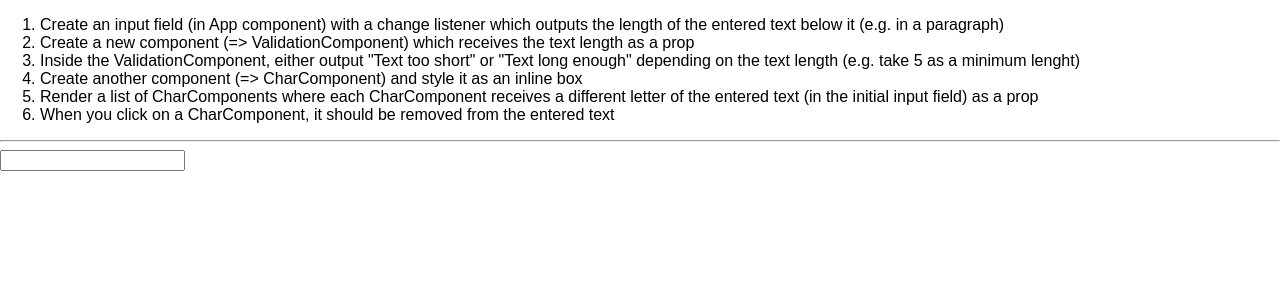
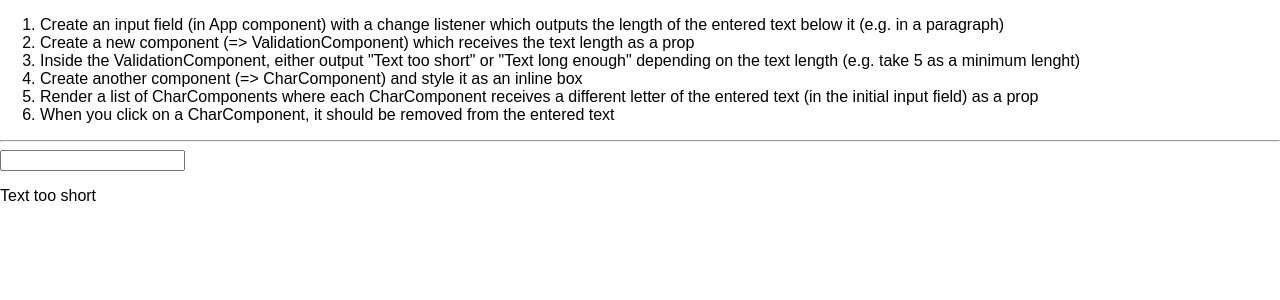
Before and after one commit to zerga9/react-text-app, a React (Create React App) app: page / in a window 1280 px wide. Shown: the top 300 px of the page. Built offline with nearby package versions, Linux system fonts and the light colour scheme.

Commit message:
New component Validation which receives text-length as prop

```diff
--- a/src/App.js
+++ b/src/App.js
@@ -1,5 +1,5 @@
 import React, { Component } from 'react';
-
+import Validation from './Validation/Validation';
 
 class App extends Component {
   state = {
@@ -25,6 +25,7 @@
           onChange={this.inputChangedHandler}
           value={this.state.userInput} />
           <p>{this.state.userInput}</p>
+          <Validation inputLength={this.state.userInput.length}/>
       </div>
     );
   }
--- /dev/null
+++ b/src/Validation/Validation.js
@@ -0,0 +1,12 @@
+import React from 'react';
+
+const validation = (props) => {
+  return (
+    <div>
+      <p>Text too short</p>
+    </div>
+  );
+
+};
+
+export default validation;
```
